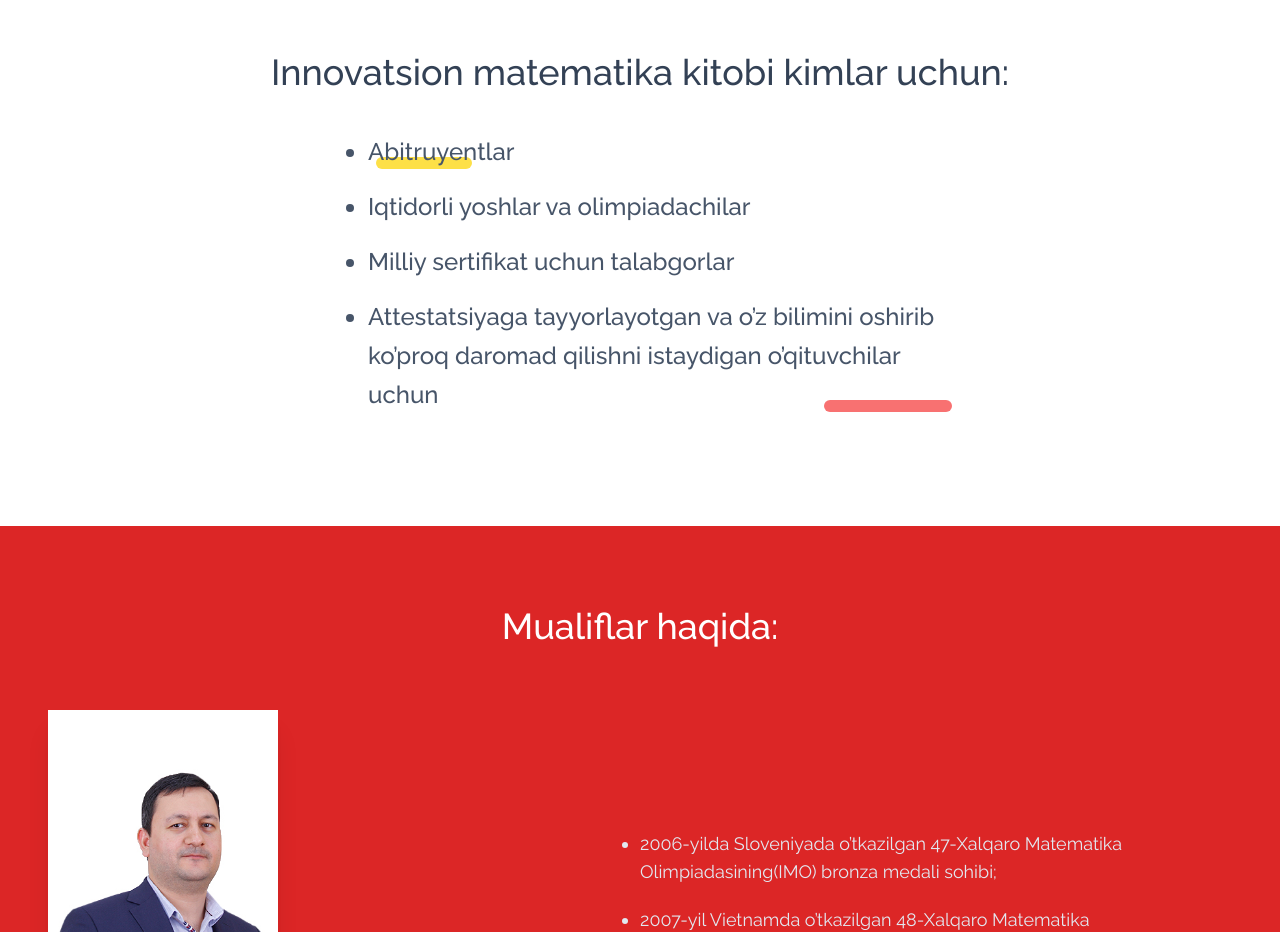
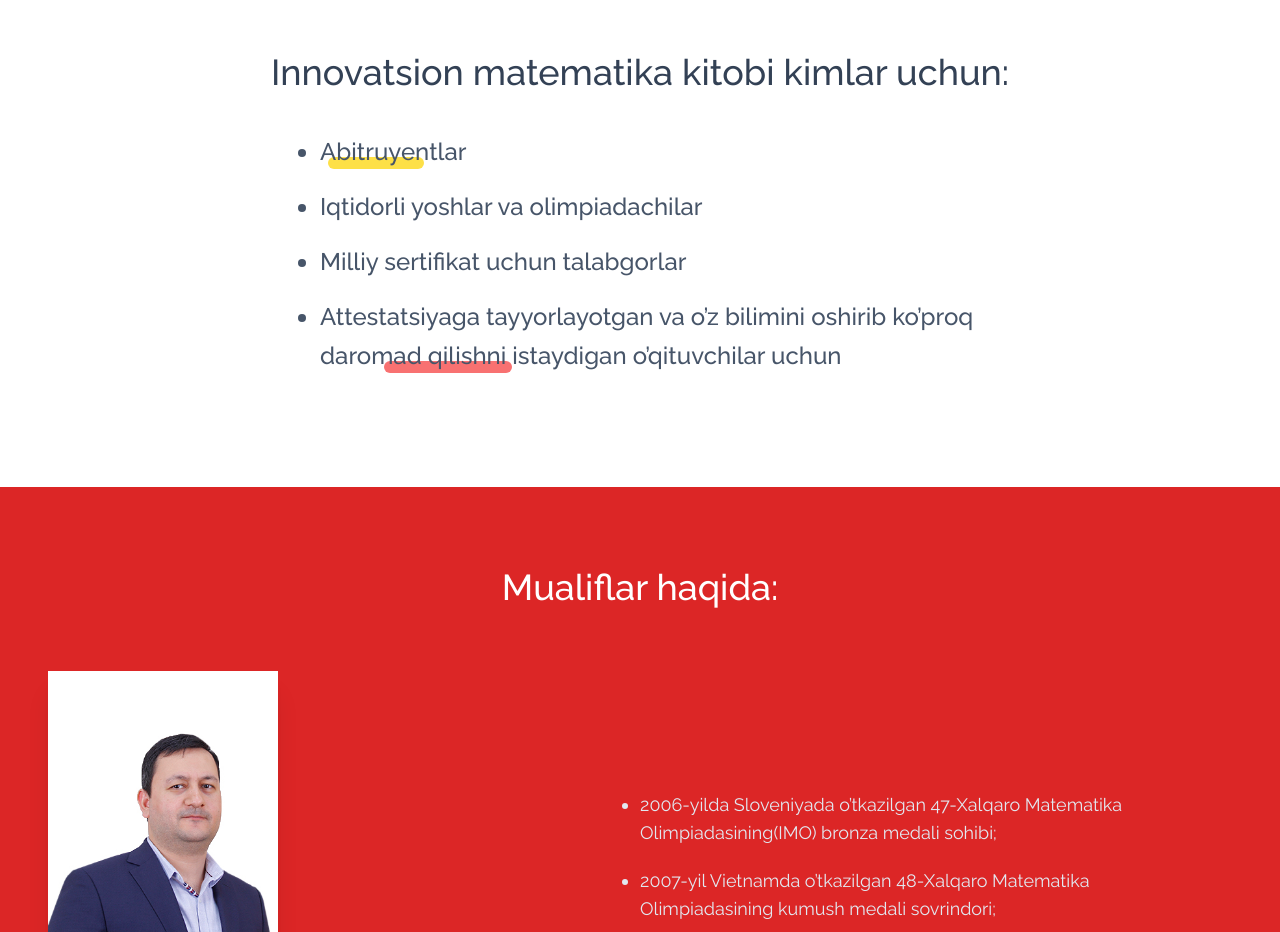
Before and after one commit to frost1335/math, a Next.js app: page / in a window 1280 px wide. Shown: the part 860-1792 px from the top of the page. Built offline with nearby package versions, Linux system fonts and the light colour scheme.

Commit message:
add: fix list in home page

```diff
--- a/src/app/(home)/page.tsx
+++ b/src/app/(home)/page.tsx
@@ -55,7 +55,7 @@ export default function Home() {
 
         <section className="py-28 flex flex-col items-center px-6">
           <h2 className="text-4xl text-slate-700 font-medium text-center mb-10">Innovatsion matematika kitobi kimlar uchun: </h2>
-          <ul className="flex flex-col max-w-2xl gap-4 list-disc pl-16">
+          <ul className="flex flex-col max-w-3xl gap-4 list-disc pl-16">
             <li className="text-2xl text-slate-600 font-medium leading-relaxed relative">
               <span className="block max-w-24 w-full h-3 rounded-md bg-yellow-300 absolute left-2 bottom-0.5 z-0" />
               <span className="relative z-10">
@@ -69,7 +69,7 @@ export default function Home() {
               Milliy sertifikat uchun talabgorlar
             </li>
             <li className="text-2xl text-slate-600 font-medium leading-relaxed relative">
-              <span className="block max-w-32 w-full h-3 rounded-md bg-red-400 absolute right-6 bottom-0.5 z-0" />
+              <span className="block max-w-32 w-full h-3 rounded-md bg-red-400 absolute left-16 bottom-0.5 z-0" />
               <span className="relative z-10">
                 Attestatsiyaga tayyorlayotgan va o’z bilimini oshirib ko’proq daromad qilishni istaydigan o’qituvchilar uchun
               </span>
```
